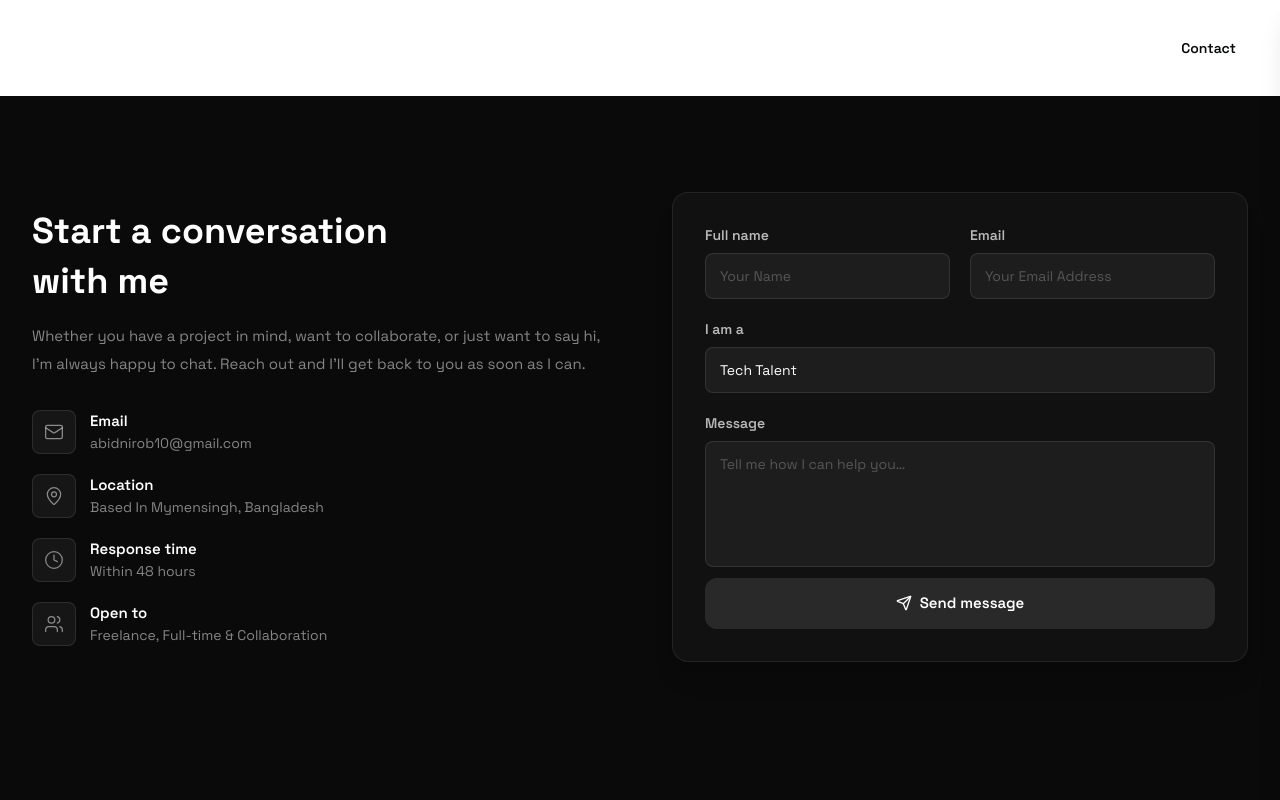
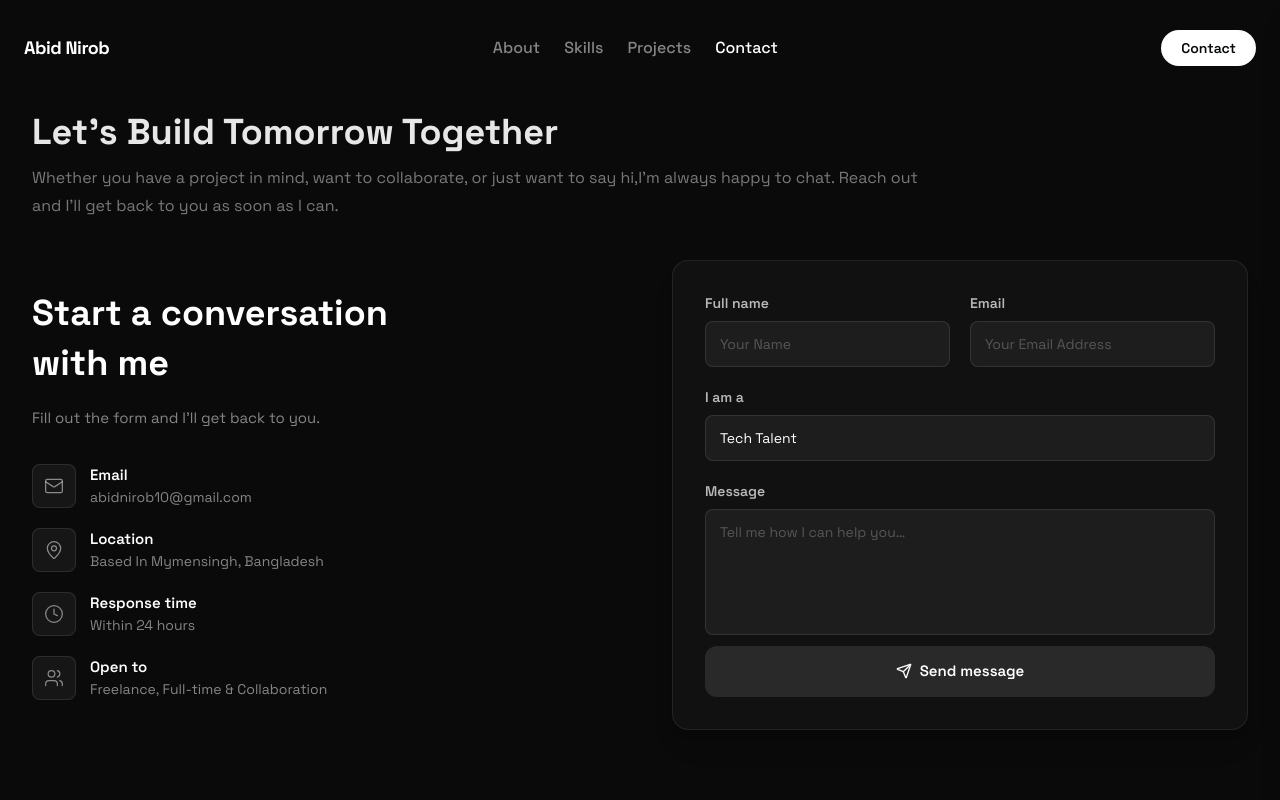
Before and after one commit to ahnafabid10/ahnafabid, a Next.js app: page /contact in a window 1280 px wide. Shown: the top 800 px of the page. Built offline with nearby package versions, Linux system fonts and the light colour scheme.

Commit message:
feat: update ContactSection with new header and description, adjust response time

```diff
--- a/src/app/contact/page.tsx
+++ b/src/app/contact/page.tsx
@@ -12,7 +12,7 @@ export const metadata: Metadata = {
 
 export default function ContactPage() {
   return (
-    <main className="pt-24">
+    <main>
       <ContactSection />
     </main>
   );
--- a/src/components/Contact/Contact.tsx
+++ b/src/components/Contact/Contact.tsx
@@ -104,6 +104,18 @@ export default function ContactSection() {
     return (
         <section id="contact-form" className="section-bg px-4 py-24 text-white sm:px-6 lg:px-8">
             <div className="mx-auto max-w-337.5">
+                <div className="">
+                    <h2 className="mt-4 text-3xl font-bold text-white/90 sm:text-4xl">
+                        Let's Build Tomorrow Together
+                    </h2>
+                    <p className="mt-3 text-base leading-7 text-white/45 mb-10 w-4xl">
+                        Whether you have a project in mind, want to collaborate, or just
+                        want to say hi,I&apos;m always happy to chat. Reach out and
+                        I&apos;ll get back to you as soon as I can.
+                    </p>
+                </div>
+
+
                 <div className="flex flex-col gap-12 lg:flex-row lg:items-center lg:gap-16">
 
                     {/* ── Left side ── */}
@@ -112,15 +124,13 @@ export default function ContactSection() {
                             Start a conversation<br />with me
                         </h2>
                         <p className="mt-4 text-[15px] leading-7 text-white/50">
-                            Whether you have a project in mind, want to collaborate, or just
-                            want to say hi, I&apos;m always happy to chat. Reach out and
-                            I&apos;ll get back to you as soon as I can.
+                            Fill out the form and I'll get back to you.
                         </p>
 
                         <div className="mt-8 space-y-5">
                             <InfoItem icon={Mail} title="Email" subtitle="abidnirob10@gmail.com" href="mailto:abidnirob10@gmail.com" />
                             <InfoItem icon={MapPin} title="Location" subtitle="Based In Mymensingh, Bangladesh" />
-                            <InfoItem icon={Clock} title="Response time" subtitle="Within 48 hours" />
+                            <InfoItem icon={Clock} title="Response time" subtitle="Within 24 hours" />
                             <InfoItem icon={Users} title="Open to" subtitle="Freelance, Full-time & Collaboration" />
                         </div>
                     </div>
```
Also changed, not shown: 1 other file (tests, documents, lock files or other folders).
